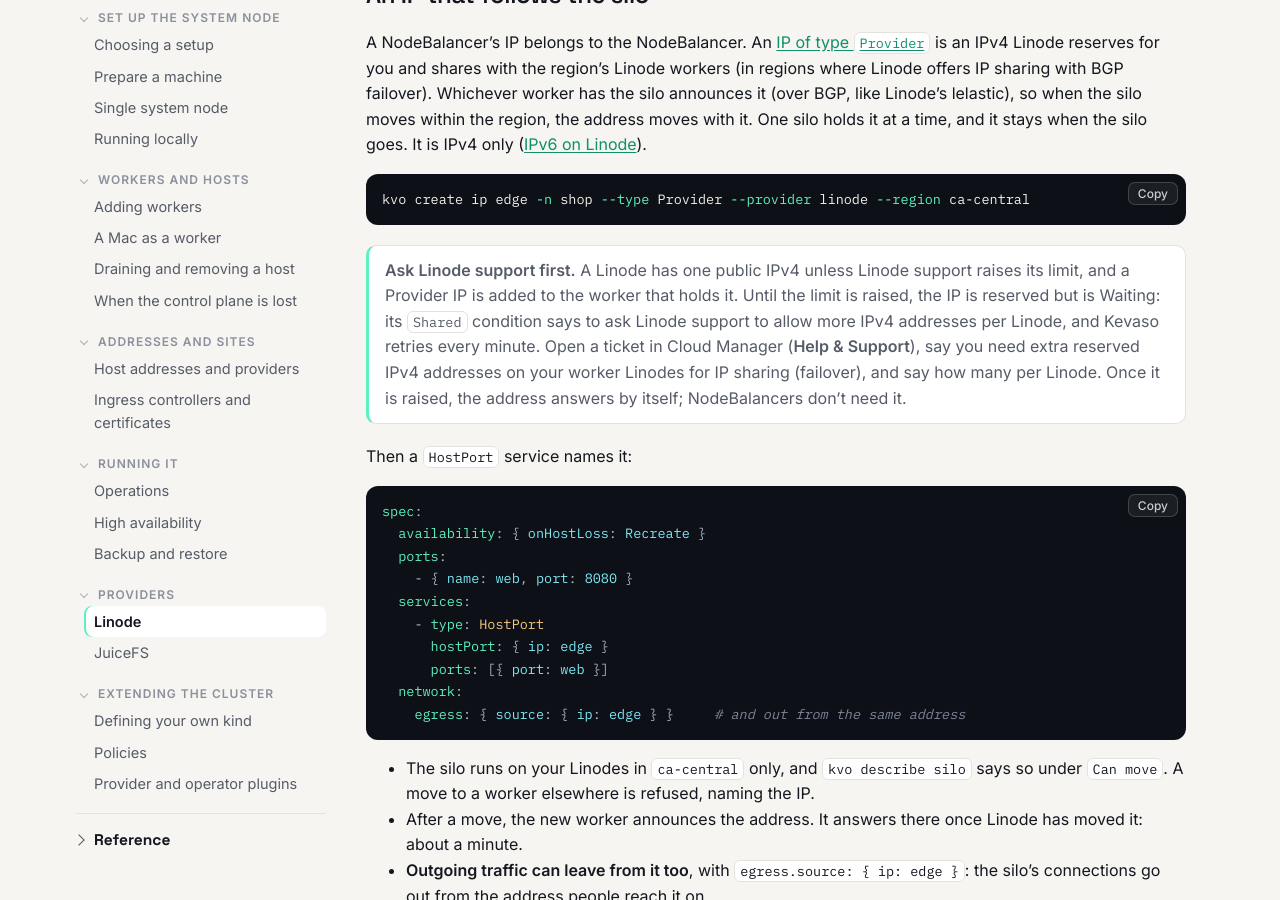
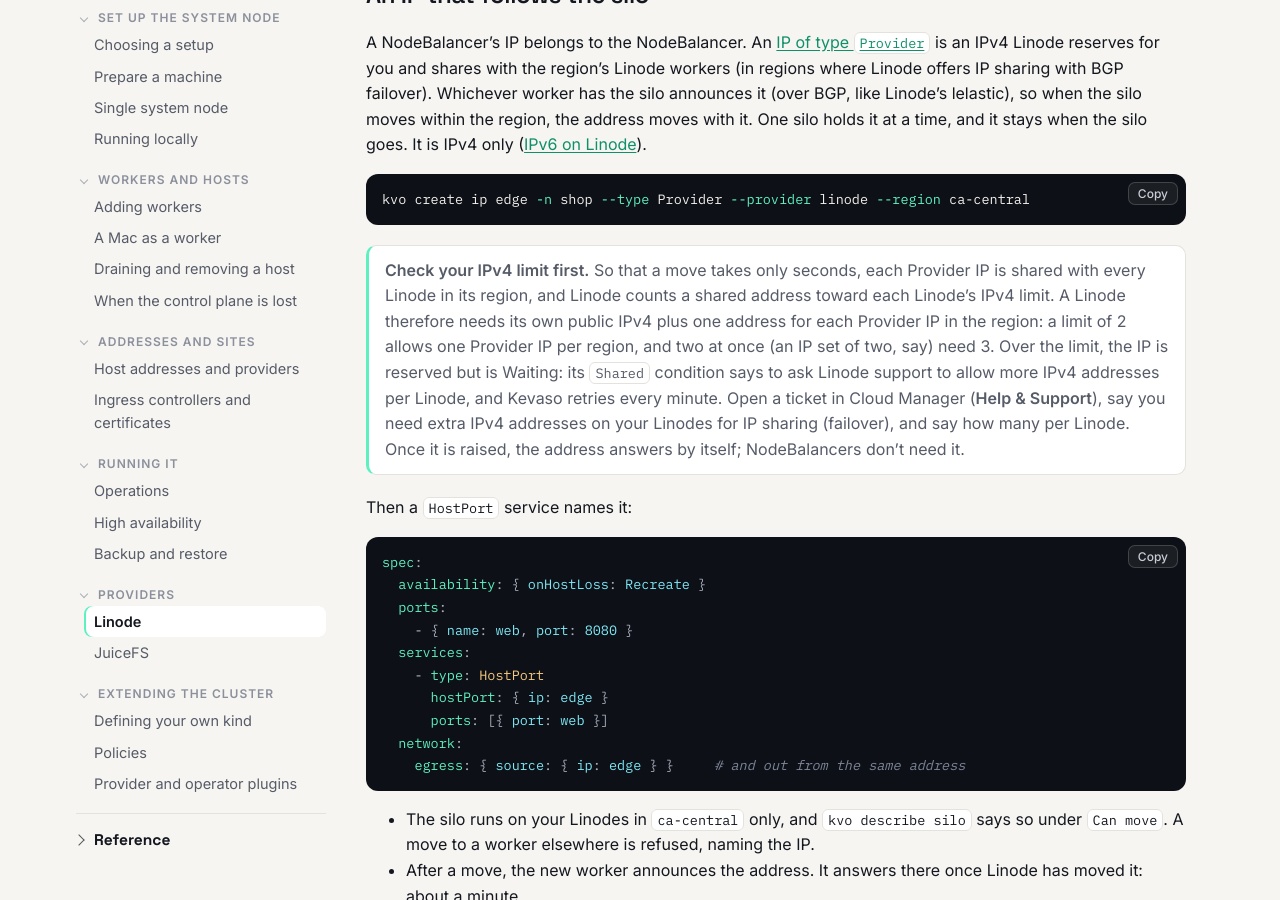
Before and after one commit to dlebee/kevaso-docs, a Jekyll site: the page built from admin/providers/linode.md, in a window 1280 px wide and 900 px high, scrolled down 6429 px. Built offline with Jekyll 4.4.1, drawn with Linux system fonts in a browser that asks for light colours.

Commit message:
Install from v0.1.0-rc.13; Linode: a Provider IP counts on every Linode in its region (#15)
Each Provider IP is shared with every Linode in the region, and Linode
counts shared addresses toward each Linode's IPv4 limit: a Linode needs
its own IPv4 plus one per Provider IP in the region.

Signed-off-by: David Lebee <david@lebee.info>
Co-authored-by: Claude Opus 5.5 <noreply@anthropic.com>

````diff
--- a/admin/providers/linode.md
+++ b/admin/providers/linode.md
@@ -266,12 +266,15 @@ IPv4 only ([IPv6 on Linode](#ipv6)).
 kvo create ip edge -n shop --type Provider --provider linode --region ca-central
 ```
 
-> **Ask Linode support first.** A Linode has one public IPv4 unless Linode support raises its limit,
-> and a Provider IP is added to the worker that holds it. Until the limit is raised, the IP is
-> reserved but is Waiting: its `Shared` condition says to ask Linode support to allow more IPv4
-> addresses per Linode, and Kevaso retries every minute. Open a ticket in Cloud Manager (**Help & Support**), say you
-> need extra reserved IPv4 addresses on your worker Linodes for IP sharing (failover), and say how
-> many per Linode. Once it is raised, the address answers by itself; NodeBalancers don't need it.
+> **Check your IPv4 limit first.** So that a move takes only seconds, each Provider IP is shared
+> with every Linode in its region, and Linode counts a shared address toward each Linode's IPv4
+> limit. A Linode therefore needs its own public IPv4 plus one address for each Provider IP in
+> the region: a limit of 2 allows one Provider IP per region, and two at once (an IP set of two,
+> say) need 3. Over the limit, the IP is reserved but is Waiting: its `Shared` condition says to
+> ask Linode support to allow more IPv4 addresses per Linode, and Kevaso retries every minute.
+> Open a ticket in Cloud Manager (**Help & Support**), say you need extra IPv4 addresses on your
+> Linodes for IP sharing (failover), and say how many per Linode. Once it is raised, the address
+> answers by itself; NodeBalancers don't need it.
 
 Then a `HostPort` service names it:
 
````
Also changed, not shown: admin/install.md (+25 -25 lines), admin/operations/ha.md (+1 -1 lines), use/install.md (+12 -12 lines).
